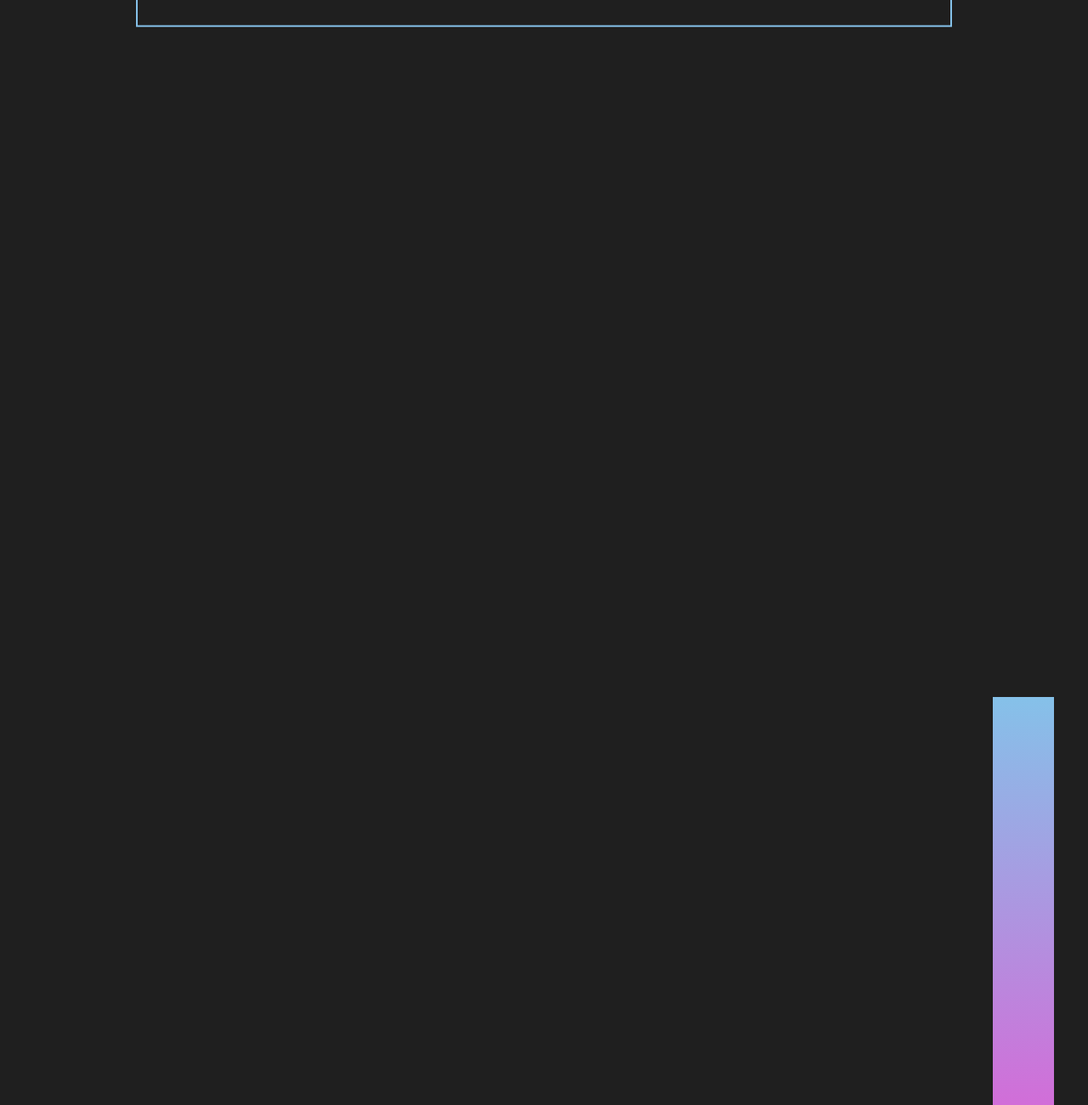
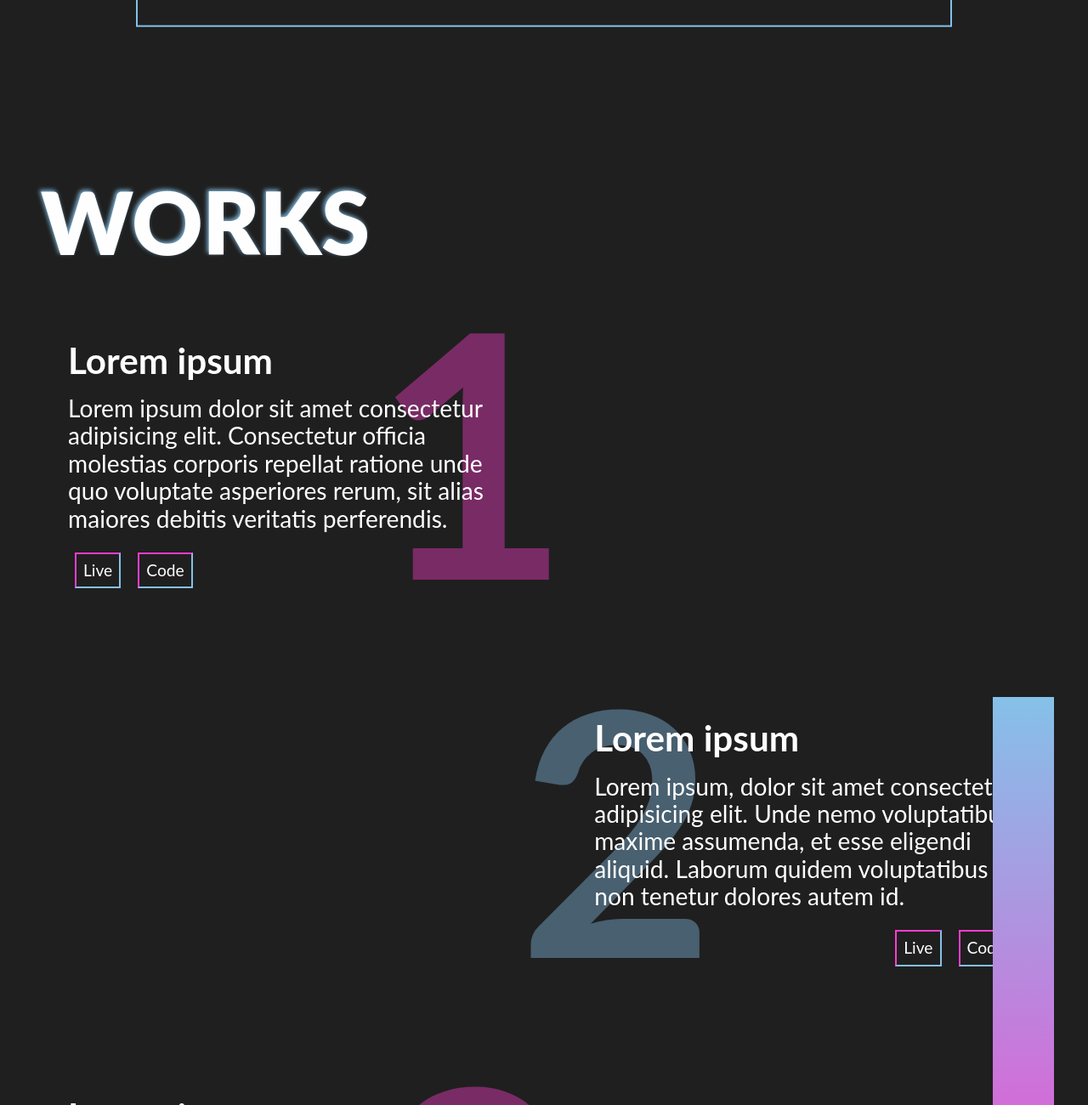
Before and after one commit to lebron22/my-portfolio, a website: page index.html in a window 1280 px wide. Shown: the part 1500-2800 px from the top of the page at 85% size. Before the commit the page ends 1654 px from the top, so only its background shows below. Drawn offline with nearby package versions, Linux system fonts and the light colour scheme.

Commit message:
Code 'works' section, edit typography and variable
Add html for 'works' section.
Create button and article components.
Add styles for works section. Media queries included.
Add media query for mobile-medium size.
Use mobile-medium media query for paragraph-main.

```diff
--- a/index.html
+++ b/index.html
@@ -130,6 +130,70 @@
           </p>
         </div>
       </section>
+
+      <section class="works">
+        <h1 class="heading-primary" id="works">Works</h1>
+        <div class="works__container">
+          <div class="article">
+            <h2 class="article__heading heading-secondary--main">
+              Lorem ipsum
+            </h2>
+            <p class="paragraph">
+              Lorem ipsum dolor sit amet consectetur adipisicing elit.
+              Consectetur officia molestias corporis repellat ratione unde quo
+              voluptate asperiores rerum, sit alias maiores debitis veritatis
+              perferendis.
+            </p>
+            <div class="article__buttons">
+              <button class="btn">Live</button>
+              <button class="btn">Code</button>
+            </div>
+          </div>
+          <div class="article">
+            <h2 class="article__heading heading-secondary--main">
+              Lorem ipsum
+            </h2>
+            <p class="paragraph">
+              Lorem ipsum, dolor sit amet consectetur adipisicing elit. Unde
+              nemo voluptatibus maxime assumenda, et esse eligendi aliquid.
+              Laborum quidem voluptatibus non tenetur dolores autem id.
+            </p>
+            <div class="article__buttons">
+              <button class="btn">Live</button>
+              <button class="btn">Code</button>
+            </div>
+          </div>
+          <div class="article">
+            <h2 class="article__heading heading-secondary--main">
+              Lorem ipsum
+            </h2>
+            <p class="paragraph">
+              Lorem ipsum dolor sit amet consectetur adipisicing elit. Itaque,
+              laborum? Debitis iste enim similique, perspiciatis eos laudantium
+              ipsam unde quae provident ex alias cumque autem.
+            </p>
+            <div class="article__buttons">
+              <button class="btn">Live</button>
+              <button class="btn">Code</button>
+            </div>
+          </div>
+          <div class="article">
+            <h2 class="article__heading heading-secondary--main">
+              Lorem ipsum
+            </h2>
+            <p class="paragraph">
+              Lorem, ipsum dolor sit amet consectetur adipisicing elit.
+              Consequuntur, voluptatibus ipsum, eligendi necessitatibus harum
+              alias veritatis libero minus explicabo deleniti natus officiis
+              doloremque, voluptas reiciendis?
+            </p>
+            <div class="article__buttons">
+              <button class="btn">Live</button>
+              <button class="btn">Code</button>
+            </div>
+          </div>
+        </div>
+      </section>
     </main>
   </body>
 </html>
--- a/styles/sass/abstracts/_variables.scss
+++ b/styles/sass/abstracts/_variables.scss
@@ -9,6 +9,7 @@ $default-font-size: 1.6rem;
 
 //MEDIA QUERY BREAKPOINTS
 $mobile-small: 320px;
+$mobile-medium: 420px;
 $mobile-large: 549px;
 $tablet: 749px;
 $laptop-small: 1024px;
--- a/styles/sass/base/_typography.scss
+++ b/styles/sass/base/_typography.scss
@@ -90,6 +90,9 @@ body {
     @include mediaQueryOrientation($mobile-small, portrait) {
       font-size: 4.5vw;
     }
+    @include mediaQueryOrientation($mobile-medium, portrait) {
+      font-size: 3.8vw;
+    }
     @include mediaQuery($tablet) {
       font-size: 2.2vw;
     }
--- /dev/null
+++ b/styles/sass/components/_article.scss
@@ -0,0 +1,71 @@
+.article {
+  padding: 4.2rem 0;
+  width: 80%;
+
+  &__heading {
+    margin: 1rem 0;
+  }
+
+  &__buttons {
+    margin-top: 1rem;
+  }
+
+  &:nth-child(even) {
+    position: relative;
+    align-self: flex-end;
+    padding-left: 10%;
+    > .article__buttons {
+      text-align: right;
+    }
+
+    &::before {
+      position: absolute;
+      top: -5%;
+      right: 60%;
+      z-index: -1;
+      color: rgba($color-tertiary-light, 0.4);
+    }
+  }
+  &:nth-child(odd) {
+    position: relative;
+    align-self: flex-start;
+    padding-right: 10%;
+    &::before {
+      position: absolute;
+      top: -5%;
+      left: 60%;
+      z-index: -1;
+      color: rgba($color-secondary-light, 0.4);
+    }
+  }
+
+  @include mediaQuery($mobile-large) {
+    padding: 3rem 2rem;
+    width: 60%;
+  }
+  @include mediaQuery($tablet) {
+    padding: 6rem 2rem;
+  }
+  @include mediaQuery($laptop-small) {
+    padding: 4rem 2rem;
+    width: 55%;
+  }
+  &::before {
+    counter-increment: section;
+    font-weight: bold;
+    font-size: 22rem;
+    @include mediaQueryOrientation($mobile-small, portrait) {
+      font-size: 27rem;
+    }
+    @include mediaQuery($tablet) {
+      font-size: 25rem;
+    }
+    @include mediaQueryOrientation($tablet, portrait) {
+      font-size: 32rem;
+    }
+    z-index: -1;
+
+    content: counter(section);
+    z-index: 0;
+  }
+}
--- /dev/null
+++ b/styles/sass/components/_button.scss
@@ -0,0 +1,30 @@
+.btn {
+  font-size: 2.7vw;
+  @include mediaQueryOrientation($mobile-small, portrait) {
+    font-size: 4.5vw;
+  }
+  @include mediaQuery($tablet) {
+    font-size: 1.5vw;
+  }
+  @include mediaQueryOrientation($tablet, portrait) {
+    font-size: 2.5vw;
+  }
+  cursor: pointer;
+  padding: 0.5rem;
+  margin: 0.5rem;
+  background-color: transparent;
+  color: $color-white-1;
+  border-top: 2px solid $color-secondary-light;
+  border-left: 2px solid $color-secondary-light;
+  border-bottom: 2px solid $color-tertiary-light;
+  border-right: 2px solid $color-tertiary-light;
+  transition: transform 0.4s;
+  &:hover {
+    transform: translateY(-0.2rem);
+    border-bottom: 2px solid $color-secondary-light;
+    border-right: 2px solid $color-secondary-light;
+    border-top: 2px solid $color-tertiary-light;
+    border-left: 2px solid $color-tertiary-light;
+    text-shadow: -2px -2px 5px rgba($color-tertiary-light, 0.9);
+  }
+}
--- /dev/null
+++ b/styles/sass/layout/_works.scss
@@ -0,0 +1,16 @@
+.works {
+  min-height: 100vh;
+  overflow: hidden;
+  padding: 3rem;
+  @include mediaQueryOrientation($tablet, portrait) {
+    padding: 3rem;
+  }
+  @include mediaQuery($laptop-small) {
+    padding: 3rem;
+  }
+  &__container {
+    display: flex;
+    flex-direction: column;
+    counter-reset: section;
+  }
+}
--- a/styles/sass/main.scss
+++ b/styles/sass/main.scss
@@ -9,9 +9,12 @@
 
 @import "components/logo-box";
 @import "components/socials";
+@import "components/article";
+@import "components/button";
 
 @import "layout/header";
 @import "layout/navigation";
 @import "layout/about";
+@import "layout/works";
 
 @import "pages/home";
```
Also changed, not shown: styles/css/style.css.
